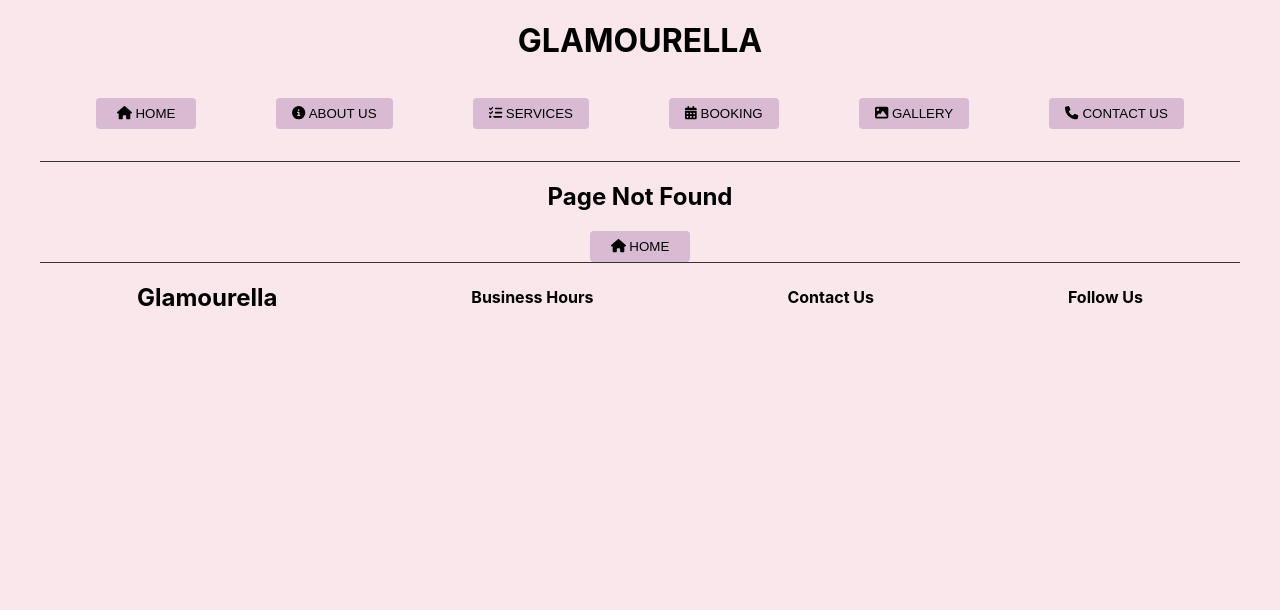
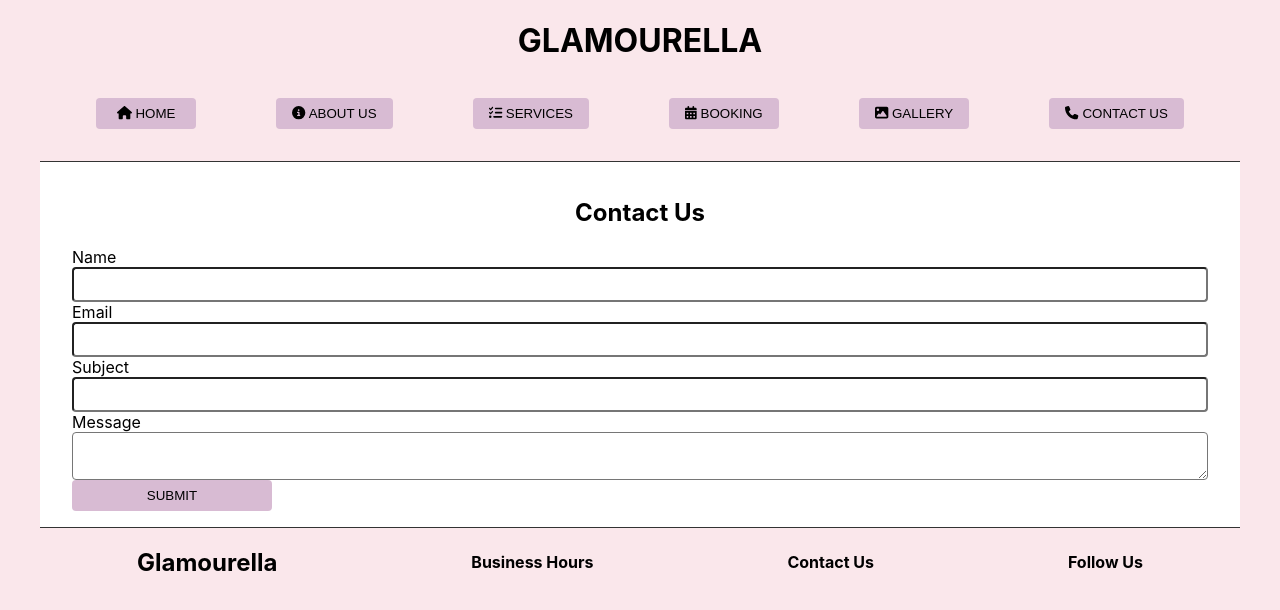
Before and after one commit to carlos-hereee/glamourella, a React (Create React App) app: page /contact-us in a window 1280 px wide. Before the commit this address had no page. Shown: the top 610 px of the page. Built offline with nearby package versions, Linux system fonts and the light colour scheme.

Commit message:
contact me page

```diff
--- a/package.json
+++ b/package.json
@@ -9,13 +9,15 @@
     "@testing-library/jest-dom": "^5.16.5",
     "@testing-library/react": "^13.4.0",
     "@testing-library/user-event": "^14.4.3",
+    "formik": "^2.2.9",
     "node-sass": "^7.0.3",
     "react": "^18.2.0",
     "react-calendar": "^3.9.0",
     "react-dom": "^18.2.0",
     "react-router-dom": "^6.4.2",
     "react-scripts": "5.0.1",
-    "web-vitals": "^3.0.4"
+    "web-vitals": "^3.0.4",
+    "yup": "^0.32.11"
   },
   "scripts": {
     "start": "react-scripts start",
--- a/src/App.js
+++ b/src/App.js
@@ -1,7 +1,9 @@
 import { Route, Routes } from "react-router-dom";
 import About from "./pages/About";
 import Booking from "./pages/Booking";
+import ContactUs from "./pages/ContactUs";
 import Footer from "./pages/Footer";
+import Gallery from "./pages/Gallery";
 import Header from "./pages/Header";
 import Landing from "./pages/Landing";
 import NotFound from "./pages/NotFound";
@@ -16,6 +18,8 @@ function App() {
         <Route path="/about-us" element={<About />} />
         <Route path="/services" element={<Services />} />
         <Route path="/booking" element={<Booking />} />
+        <Route path="/gallery" element={<Gallery />} />
+        <Route path="/contact-us" element={<ContactUs />} />
         <Route path="/*" element={<NotFound />} />
       </Routes>
       <Footer />
--- /dev/null
+++ b/src/pages/ContactUs.js
@@ -0,0 +1,74 @@
+import { Formik, Form, Field } from "formik";
+import * as yup from "yup";
+import Buttons from "../component/atoms/Buttons";
+
+const schema = yup.object().shape({
+  name: yup.string().required("*Required field"),
+  email: yup.string().email().required("*Required field"),
+  subject: yup.string().required("*Required field"),
+  message: yup.string().required("*Required field"),
+});
+const ContactUs = () => {
+  return (
+    <section className="card">
+      <h2>Contact Us </h2>
+      <Formik
+        initialValues={{
+          name: "",
+          email: "",
+          subject: "",
+          message: "",
+        }}
+        validationSchema={schema}
+        // onSubmit={(values)=> contactUs(values)}
+      >
+        {({ errors }) => (
+          <Form className="form">
+            <div>
+              <label htmlFor="name">
+                Name{" "}
+                {errors.name && <span className="validate">{errors.name}</span>}
+              </label>
+            </div>
+            <Field type="text" name="name" />
+            <div>
+              <label htmlFor="email">
+                Email{" "}
+                {errors.email && (
+                  <span className="validate">{errors.email}</span>
+                )}
+              </label>
+            </div>
+            <Field type="email" name="email" />
+            <div>
+              <label htmlFor="subject">
+                Subject{" "}
+                {errors.subject && (
+                  <span className="validate">{errors.subject}</span>
+                )}
+              </label>
+            </div>
+            <Field type="text" name="subject" />
+            <div>
+              <label htmlFor="message">
+                Message{" "}
+                {errors.message && (
+                  <span className="validate">{errors.message}</span>
+                )}
+              </label>
+            </div>
+            <Field
+              type="text"
+              name="message"
+              component="textarea"
+              className="textarea"
+            />
+            <Buttons name="submit" />
+          </Form>
+        )}
+      </Formik>
+    </section>
+  );
+};
+
+export default ContactUs;
--- /dev/null
+++ b/src/pages/Gallery.js
@@ -0,0 +1,9 @@
+const Gallery = () => {
+  return (
+    <div>
+      <h2>Gallery</h2>
+    </div>
+  );
+};
+
+export default Gallery;
--- /dev/null
+++ b/src/stylesheets/forms.scss
@@ -0,0 +1,19 @@
+.form {
+  display: flex;
+  justify-content: space-around;
+  flex-direction: column;
+  text-align: left;
+  padding: 0 1rem;
+}
+input {
+  padding: 0.5rem 1rem;
+  border-radius: 4px;
+}
+.validate {
+  color: red;
+}
+.textarea {
+  padding: 0.5rem 1rem;
+  border-radius: 4px;
+  max-width: 100%;
+}
--- a/src/stylesheets/index.scss
+++ b/src/stylesheets/index.scss
@@ -2,6 +2,7 @@
 @import "./styles.scss";
 @import "./header.scss";
 @import "./app.scss";
+@import "./forms.scss";
 @import "./calendar.scss";
 
 body {
```
Also changed, not shown: 1 other file (tests, documents, lock files or other folders).
